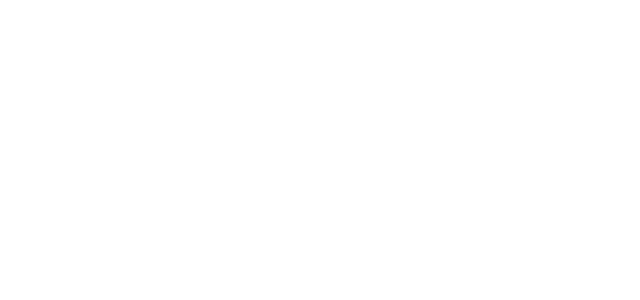
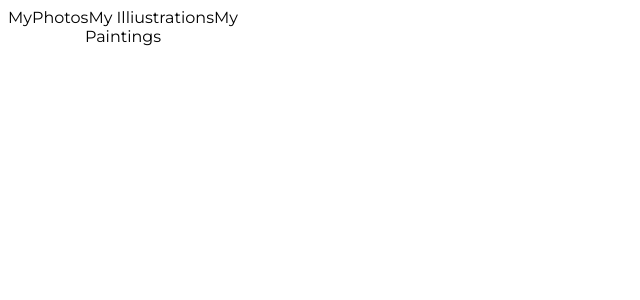
Before and after one commit to fredboys/react-challange, a React (Create React App) app in the folder my-app/: page / in a window 1280 px wide. Shown: the top 300 px of the page, without its empty margins (0-640 px from the left). Built offline with nearby package versions, Linux system fonts and the light colour scheme.

Commit message:
Add sidebar function

```diff
--- a/my-app/src/App.js
+++ b/my-app/src/App.js
@@ -1,9 +1,10 @@
 import css from './App.module.css';
+import Sidebar from './components/Sidebar';
 
 function App() {
   return (
     <div className={css.App}>
-      {/* Add your components here */}
+      <Sidebar />
     </div>
   );
 }
--- a/my-app/src/components/Sidebar.js
+++ b/my-app/src/components/Sidebar.js
@@ -0,0 +1,13 @@
+import React from "react";
+
+function Sidebar() {
+    return (
+        <div>
+            <a>MyPhotos</a>
+            <a>My Illiustrations</a>
+            <a>My Paintings</a>
+        </div>
+    )
+}
+
+export default Sidebar
```
Also changed, not shown: 1 other file (tests, documents, lock files or other folders).
